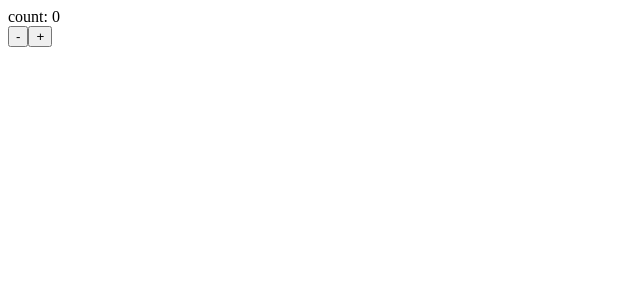
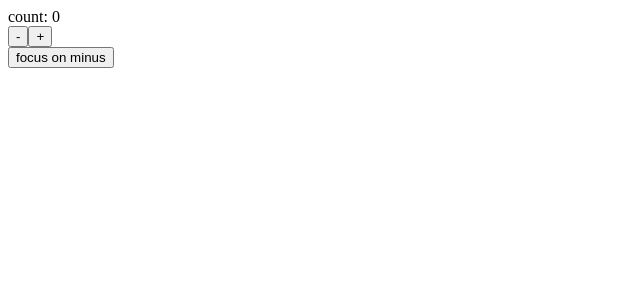
Before and after one commit to fox-foxivich/eslint-and-prettier, a React (Vite) app: page / in a window 1280 px wide. Shown: the top 300 px of the page, without its empty margins (0-640 px from the left). Built offline with nearby package versions, Linux system fonts and the light colour scheme.

Commit message:
implemented a focus button

```diff
--- a/package.json
+++ b/package.json
@@ -8,7 +8,7 @@
     "build": "tsc && vite build",
     "lint": "eslint --cache \"./src/**/*.{js,jsx,ts,tsx}\"",
     "lint:fix": "eslint --cache --fix \"./src/**/*.{js,jsx,ts,tsx}\"",
-    "prepare": "husky install"
+    "husky:prepare": "husky install"
   },
   "keywords": [
     "eslint",
--- a/src/components/App/App.tsx
+++ b/src/components/App/App.tsx
@@ -1,7 +1,8 @@
-import React, { FC, useState } from 'react'
+import React, { FC, useState, useRef } from 'react'
 
 export const App: FC = () => {
   const [count, setCount] = useState<number>(0)
+  const decrementButtonRef = useRef<HTMLButtonElement | null>(null)
 
   const decrement = () => {
     setCount((prev) => prev - 1)
@@ -11,12 +12,21 @@ export const App: FC = () => {
     setCount((prev) => prev + 1)
   }
 
+  const focusOnDecrementButton = () => {
+    decrementButtonRef.current?.focus()
+  }
+
   return (
     <div>
       <div>count: {count}</div>
       <div>
-        <button onClick={decrement}>-</button>
+        <button ref={decrementButtonRef} onClick={decrement}>
+          -
+        </button>
         <button onClick={increment}>+</button>
+      </div>
+      <div>
+        <button onClick={focusOnDecrementButton}>focus on minus</button>
       </div>
     </div>
   )
```
Also changed, not shown: .lintstagedrc.json (added), 1 other file (tests, documents, lock files or other folders).
